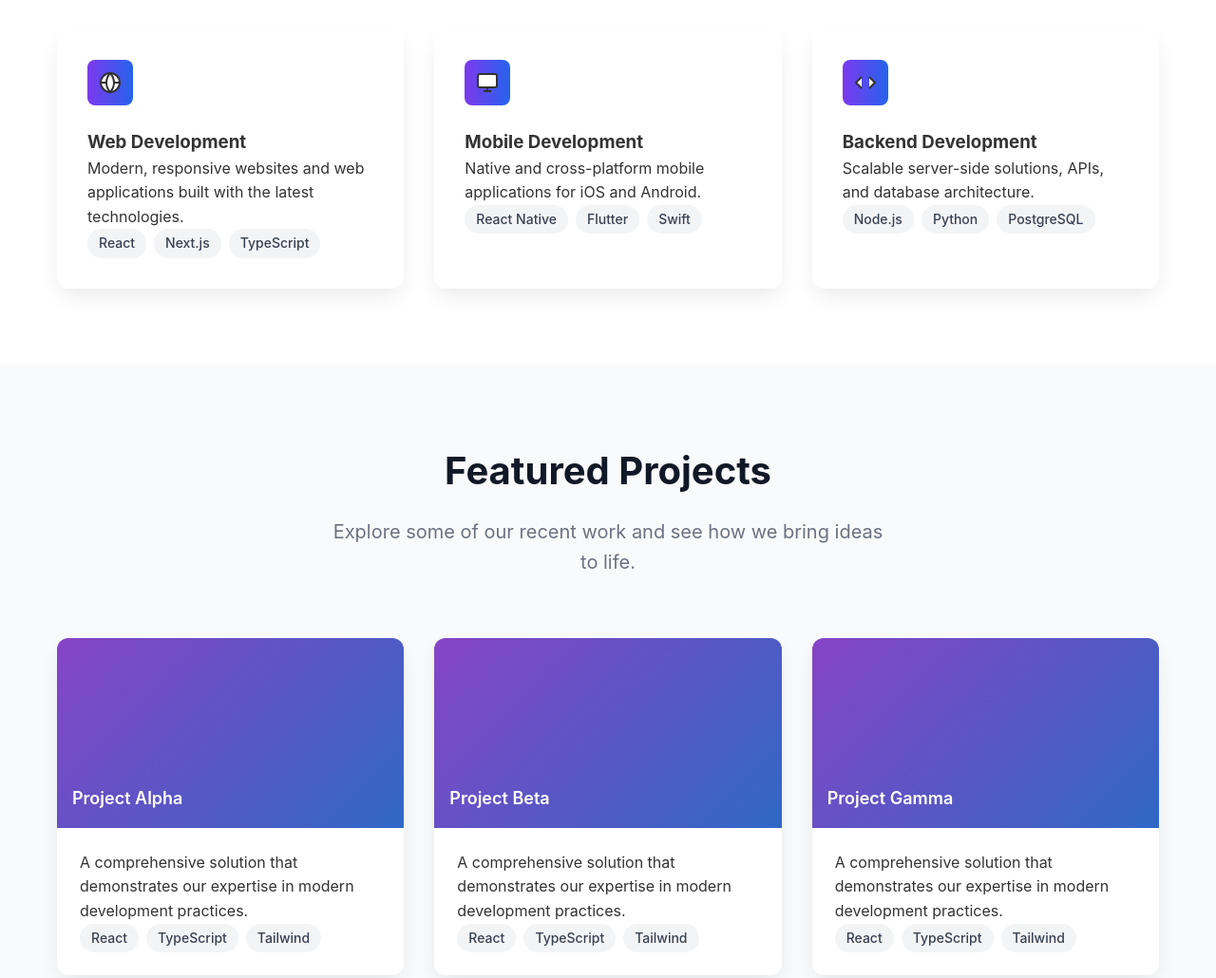
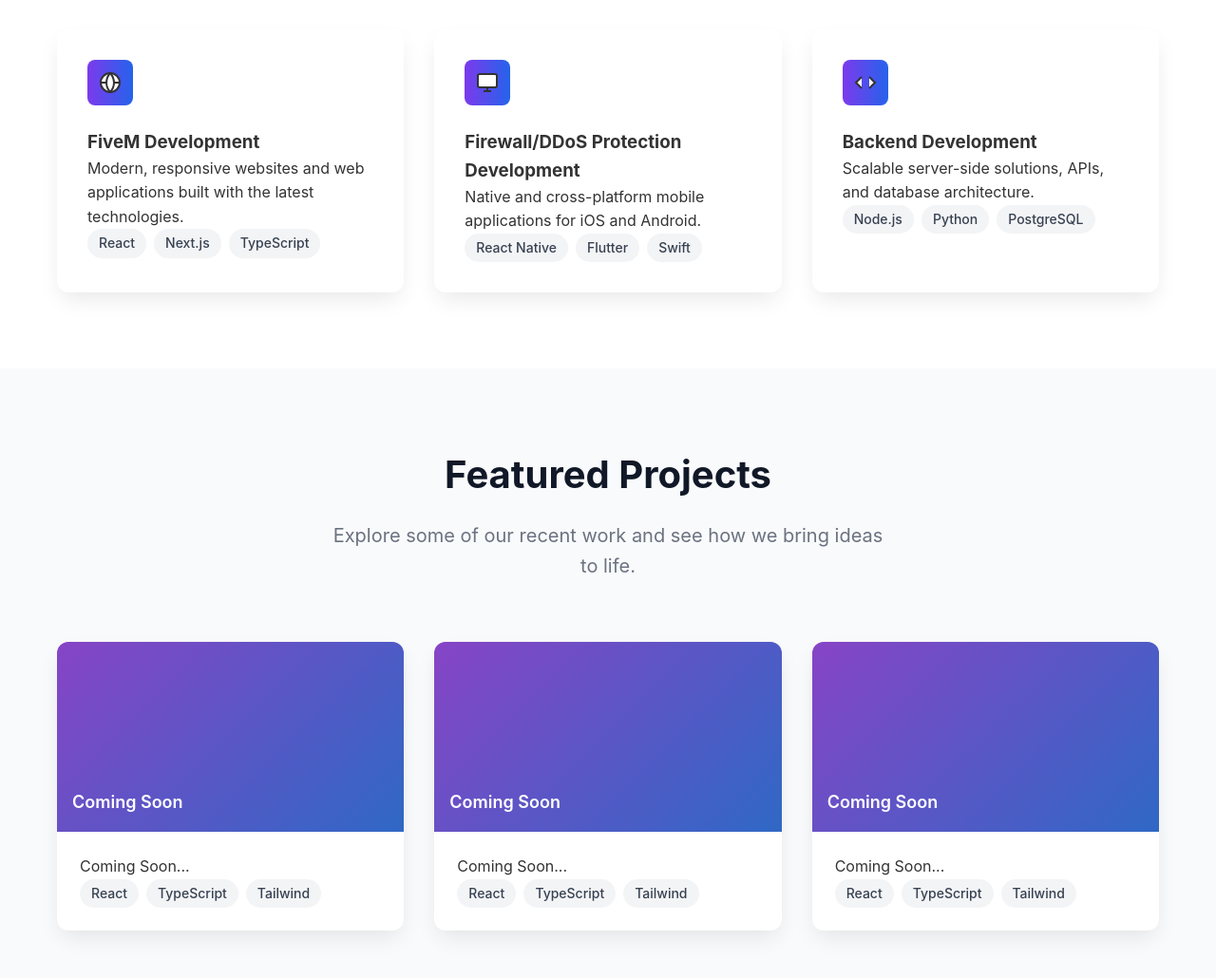
Before and after one commit to AstrivoxStudios/astrivoxstudios.github.io, a plain HTML site: page index.html in a window 1280 px wide. Shown: the part 1600-2630 px from the top of the page at 95% size. Drawn offline with Linux system fonts and the light colour scheme.

Commit message:
Update index.html

```diff
--- a/index.html
+++ b/index.html
@@ -541,7 +541,7 @@
                             <path d="M12 2a15.3 15.3 0 0 1 4 10 15.3 15.3 0 0 1-4 10 15.3 15.3 0 0 1-4-10 15.3 15.3 0 0 1 4-10z"></path>
                         </svg>
                     </div>
-                    <h3>Web Development</h3>
+                    <h3>FiveM Development</h3>
                     <p>Modern, responsive websites and web applications built with the latest technologies.</p>
                     <div class="badges">
                         <span class="badge">React</span>
@@ -558,7 +558,7 @@
                             <line x1="12" y1="17" x2="12" y2="21"></line>
                         </svg>
                     </div>
-                    <h3>Mobile Development</h3>
+                    <h3>Firewall/DDoS Protection Development</h3>
                     <p>Native and cross-platform mobile applications for iOS and Android.</p>
                     <div class="badges">
                         <span class="badge">React Native</span>
@@ -597,10 +597,10 @@
             <div class="grid grid-3">
                 <div class="project-card">
                     <div class="project-image">
-                        <h3 class="project-title">Project Alpha</h3>
+                        <h3 class="project-title">Coming Soon</h3>
                     </div>
                     <div class="project-content">
-                        <p>A comprehensive solution that demonstrates our expertise in modern development practices.</p>
+                        <p>Coming Soon...</p>
                         <div class="badges">
                             <span class="badge">React</span>
                             <span class="badge">TypeScript</span>
@@ -611,10 +611,10 @@
 
                 <div class="project-card">
                     <div class="project-image">
-                        <h3 class="project-title">Project Beta</h3>
+                        <h3 class="project-title">Coming Soon</h3>
                     </div>
                     <div class="project-content">
-                        <p>A comprehensive solution that demonstrates our expertise in modern development practices.</p>
+                        <p>Coming Soon...</p>
                         <div class="badges">
                             <span class="badge">React</span>
                             <span class="badge">TypeScript</span>
@@ -625,10 +625,10 @@
 
                 <div class="project-card">
                     <div class="project-image">
-                        <h3 class="project-title">Project Gamma</h3>
+                        <h3 class="project-title">Coming Soon</h3>
                     </div>
                     <div class="project-content">
-                        <p>A comprehensive solution that demonstrates our expertise in modern development practices.</p>
+                        <p>Coming Soon...</p>
                         <div class="badges">
                             <span class="badge">React</span>
                             <span class="badge">TypeScript</span>
```
